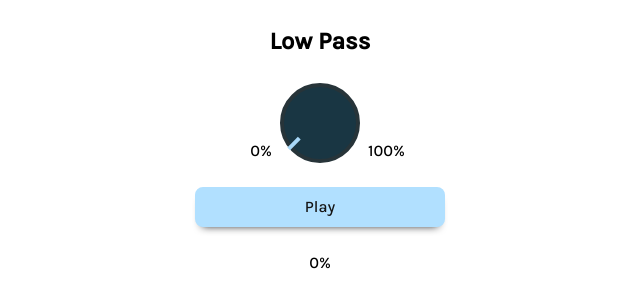
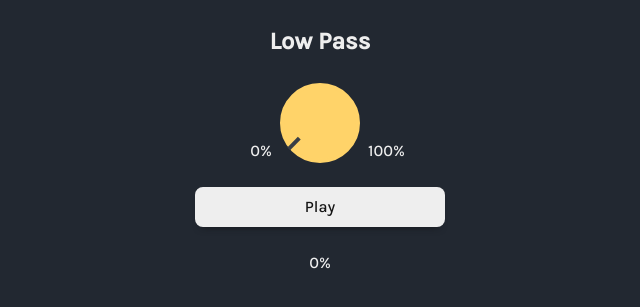
Before and after one commit to EugeneRaynerNZ/audio-knob, a website: page index.html in a window 1280 px wide. Shown: the part 295-602 px from the top of the page, without its empty margins (320-960 px from the left). Drawn offline with Linux system fonts and the light colour scheme.

Commit message:
changed colours to dark mode

```diff
--- a/style.scss
+++ b/style.scss
@@ -7,6 +7,8 @@ body{
     height: 100vh;
     flex-direction: column;
     font-family: 'Karla', sans-serif;
+    background: #222831;
+    color: #EEEEEE;
 
     h1{
         font-family: 'Montserrat', sans-serif;
@@ -42,9 +44,9 @@ body{
                 border-radius: 50%;
                 height: 80px;
                 width: 80px;
-                background: #193643;
+                background: #FFD369;
                 position: relative;
-                border: 4px solid #273439;
+                border: 4px solid #FFD369;
 
                 &:before {
                     content: "";
@@ -53,7 +55,7 @@ body{
                     left: 11%;
                     width: 4px;
                     height: 15px;
-                    background-color: #a8d8f8;
+                    background-color: #393E46;
                     transform: rotate(45deg);
                 }
             }
@@ -61,7 +63,7 @@ body{
 
         button{
             box-shadow: 0px 6px 8px -7px #111416;
-            background-color: #b1e0ff;
+            background-color: #EEEEEE;
             border-radius: 8px;
             color: #151515;
             font-size: 16px;
```
Also changed, not shown: style.css, 1 other file.
